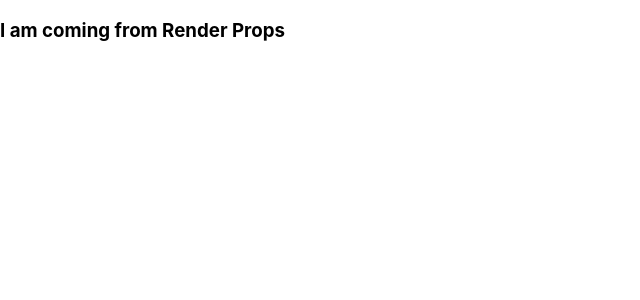
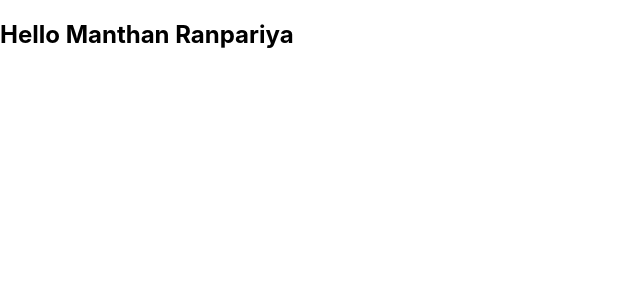
Before and after one commit to ManthanRanpariya/BookStore, a React (Create React App) app: page / in a window 1280 px wide. Shown: the top 300 px of the page, without its empty margins (0-640 px from the left). Built offline with nearby package versions, Linux system fonts and the light colour scheme.

Commit message:
Day-10 completed

```diff
--- a/src/App.js
+++ b/src/App.js
@@ -1,4 +1,5 @@
-
+import Consumer3 from "./components/Consumer3";
+import { UserProvider } from "./components/UserContex";
 // import Home from './page/Home';
 // import Title from './components/Title';
 // import Home from './page/Home';
@@ -9,7 +10,7 @@
 // import FocusInput from './components/FocusInput'
 // import InputRef from './components/InputRef'
 // import LoginForm from './components/LoginForm'
-import RenderPropsComponent from "./components/RenderPropsComponent";
+// import RenderPropsComponent from "./components/RenderPropsComponent";
 
 
 
@@ -44,11 +45,9 @@ function App() {
          {/* <Title title="Manthan" description="Web Developer"/> */}
          {/* <FocusInput />  */}
          {/* <Home/> */}
-         <RenderPropsComponent render = {() => {
-        return(
-          <h3>I am coming from Render Props</h3>
-        )
-      }} />
+         <UserProvider value="Manthan Ranpariya">
+        <Consumer3/>
+      </UserProvider>
 
     </div>
   )
--- /dev/null
+++ b/src/components/Consumer3.js
@@ -0,0 +1,18 @@
+import React, { Component } from 'react'
+import { UserConsumer } from './UserContex'
+
+class Consumer3 extends Component {
+  render() {
+    return (
+      <div>
+        <UserConsumer>
+            {username => {
+                return <h2>Hello {username}</h2>
+            }}
+        </UserConsumer>
+      </div>
+    )
+  }
+}
+
+export default Consumer3
--- /dev/null
+++ b/src/components/UserContex.js
@@ -0,0 +1,8 @@
+import React from "react";
+
+const UserContex = React.createContext();
+
+const UserProvider = UserContex.Provider;
+const UserConsumer = UserContex.Consumer;
+
+export {UserProvider, UserConsumer}
```
Also changed, not shown: src/components/Consumer1.js (added, +14 -0 lines), src/components/Consumer2.js (added, +13 -0 lines).
